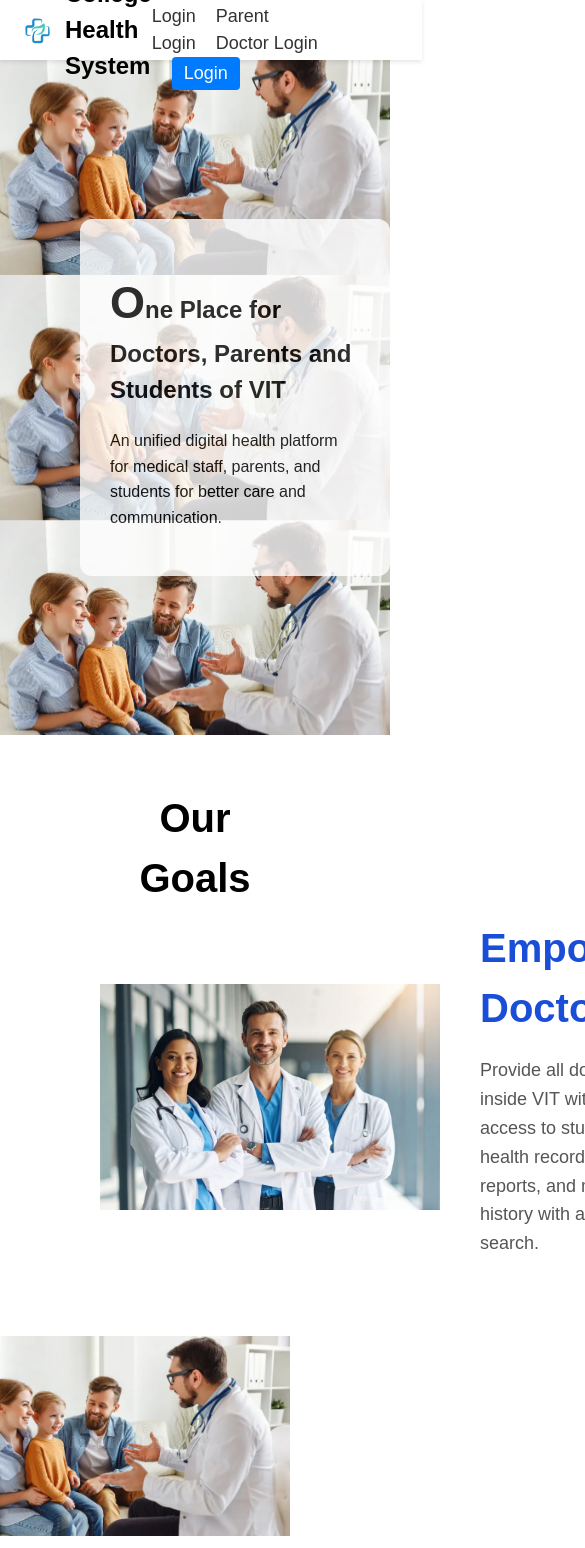
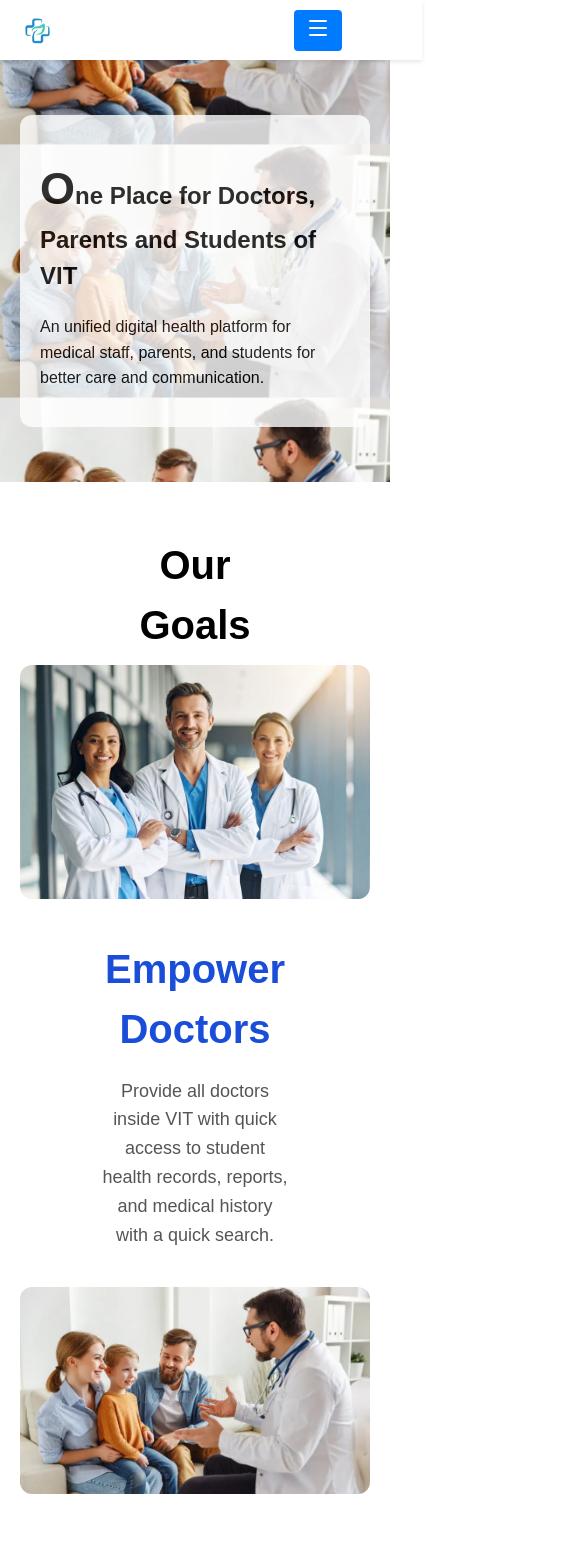
Before and after one commit to Arya4930/College-Healthcare-System, a React (Vite) app: page / in a window 390 px wide. Shown: the top 1548 px of the page, 585 px wide, since content can reach past the window. Built offline with nearby package versions, Linux system fonts and the light colour scheme.

Commit message:
Home Page changes

```diff
--- a/src/components/Header.jsx
+++ b/src/components/Header.jsx
@@ -1,21 +1,33 @@
-import "../css/Header.css"
+import "../css/Header.css";
 import { Link, useNavigate } from "react-router-dom";
 import logo from "/logo.png";
+import { Menu, X } from "lucide-react";
+import { useState } from "react";
 
 export default function Header({ LoggedIn, setLoggedIn }) {
     const navigate = useNavigate();
+    const [menuOpen, setMenuOpen] = useState(false);
 
     return (
         <header>
             <div className="header-left" onClick={() => navigate("/")}>
                 <img src={logo} alt="College Health System Logo" className="logo" />
-                <h2>College Health System</h2>
+                <h2 className="header-title">College Health System</h2>
             </div>
             <div className="header-right">
+                <button
+                    className="hamburger-menu"
+                    onClick={() => setMenuOpen(!menuOpen)}
+                >
+                    {menuOpen ? <X /> : <Menu />}
+                </button>
+
+                <div className={`nav-links ${menuOpen ? "open" : ""}`}>
                     <button
                         className="other-buttons"
                         onClick={() => {
                             navigate("/");
+                            setMenuOpen(false);
                             setTimeout(() => {
                                 const section = document.getElementById("our-goals");
                                 section?.scrollIntoView({ behavior: "smooth" });
@@ -24,22 +36,24 @@ export default function Header({ LoggedIn, setLoggedIn }) {
                     >
                         Our Goals
                     </button>
+
                     {LoggedIn ? (
                         <>
-                        <Link to="/student-dashboard">Student Dashboard</Link>
-                        <Link to="/parent-dashboard">Parent Dashboard</Link>
-                        <Link to="/doctor-dashboard">Doctor Dashboard</Link>
-                        <button onClick={() => setLoggedIn(false)}>Logout</button>
+                            <Link to="/student-dashboard" onClick={() => setMenuOpen(false)}>Student Dashboard</Link>
+                            <Link to="/parent-dashboard" onClick={() => setMenuOpen(false)}>Parent Dashboard</Link>
+                            <Link to="/doctor-dashboard" onClick={() => setMenuOpen(false)}>Doctor Dashboard</Link>
+                            <button onClick={() => { setLoggedIn(false); setMenuOpen(false); }}>Logout</button>
                         </>
                     ) : (
                         <>
-                        <Link to="/login-student">Student Login</Link>
-                        <Link to="/login-parent">Parent Login</Link>
-                        <Link to="/login-doctor">Doctor Login</Link>
-                        <button onClick={() => setLoggedIn(true)}>Login</button>
+                            <Link to="/login-student" onClick={() => setMenuOpen(false)}>Student Login</Link>
+                            <Link to="/login-parent" onClick={() => setMenuOpen(false)}>Parent Login</Link>
+                            <Link to="/login-doctor" onClick={() => setMenuOpen(false)}>Doctor Login</Link>
+                            <button onClick={() => { setLoggedIn(true); setMenuOpen(false); }}>Login</button>
                         </>
                     )}
                 </div>
+            </div>
         </header>
-    )
+    );
 }
--- a/src/css/Header.css
+++ b/src/css/Header.css
@@ -74,3 +74,58 @@ header {
 .header-right button:hover {
     background-color: #0056b3;
 }
+
+.hamburger-menu {
+    display: none;
+    background: none;
+    border: none;
+    cursor: pointer;
+    margin-right: 40px;
+}
+
+.nav-links {
+    display: flex;
+    align-items: center;
+}
+
+@media (max-width: 768px) {
+    .header-title {
+        display: none;
+    }
+
+    .hamburger-menu {
+        display: block;
+    }
+
+    .nav-links {
+        position: absolute;
+        top: 60px;
+        right: 40px;
+        background: white;
+        flex-direction: column;
+        width: 200px;
+        padding: 15px 15px;
+        box-shadow: 0 4px 10px rgba(0,0,0,0.1);
+        display: none;
+    }
+
+    .nav-links.open {
+        display: flex;
+    }
+
+    .nav-links a,
+    .nav-links button {
+        margin: 10px 20px;
+        width: 100%;
+        text-align: left;
+    }
+
+    .header-right {
+        position: relative;
+    }
+
+    .header-right .other-buttons {
+        margin-left: 0px;
+        margin-bottom: 3px;
+    }
+}
--- a/src/css/Home.css
+++ b/src/css/Home.css
@@ -104,3 +104,29 @@
     color: #555;
     line-height: 1.6;
 }
+
+@media (max-width: 768px) {
+    .main {
+        height: 50vh;
+    }
+    .goal-row {
+        flex-direction: column;
+        text-align: center;
+        margin-bottom: 20px;
+    }
+
+    .goal-row.reverse {
+        flex-direction: column;
+    }
+
+    .goal-row img {
+        width: 350px;
+        height: auto;
+    }
+
+    .main-content {
+        margin-left: 20px;
+        margin-right: 20px;
+        padding: 20px;
+    }
+}
```
Lines whose indentation alone changed are shown as unchanged.
